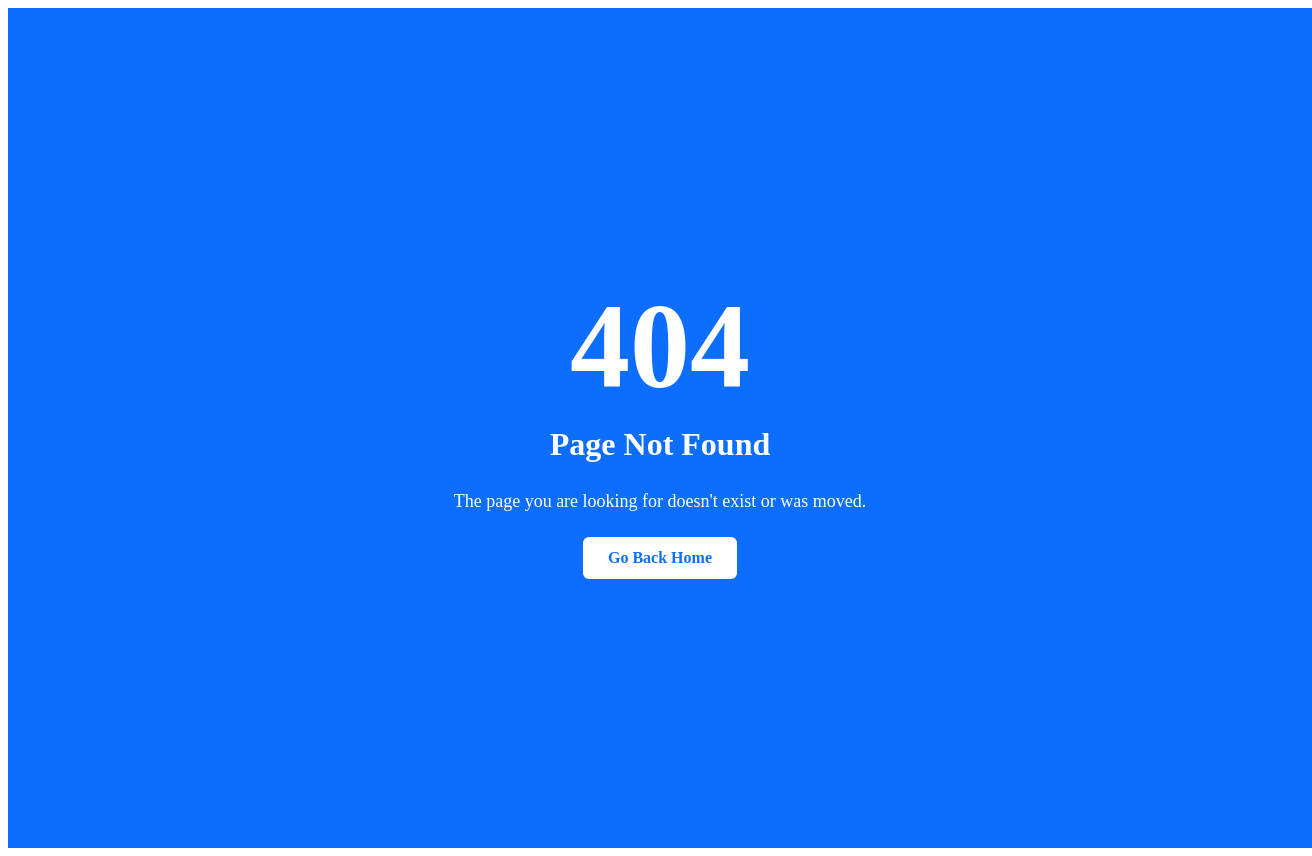
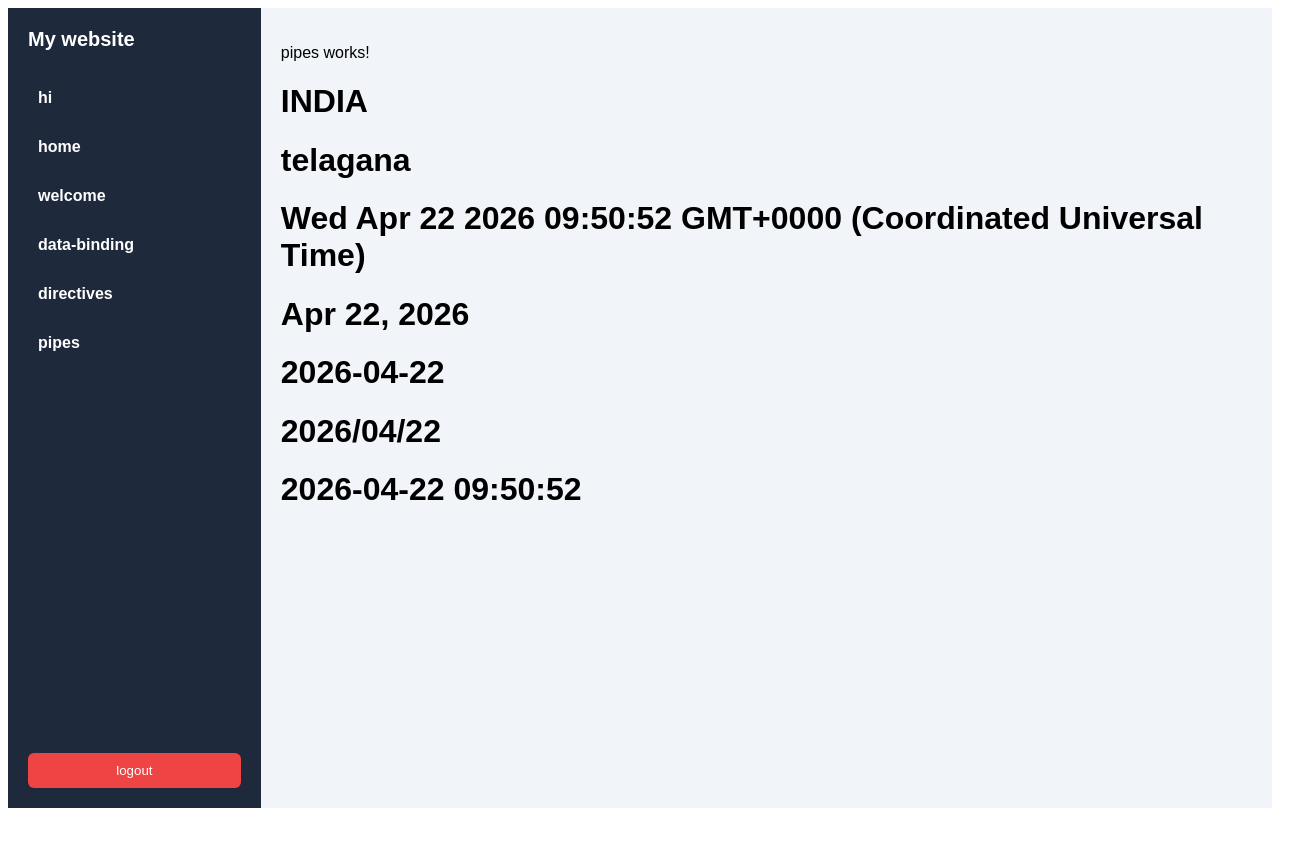
Before and after one commit to rapalliprasannareddy2022-commits/my-app2, an Angular app: page /dashboard/pipes in a window 1280 px wide. Before the commit this address had no page. Shown: the whole page, 1312 px wide, since content can reach past the window. After the commit the page ends 816 px from the top, so only its background shows below. Built offline with nearby package versions, Linux system fonts and the light colour scheme.

Commit message:
CON:pipes

```diff
--- a/src/app/app-routing.module.ts
+++ b/src/app/app-routing.module.ts
@@ -7,6 +7,7 @@
 import { WelcomeComponent } from './welcome/welcome.component';
 import { DataBindingComponent } from './data-binding/data-binding.component';
 import { DirectivesComponent } from './directives/directives.component';
+import { PipesComponent } from './pipes/pipes.component';
 
 const routes: Routes = [
   {path:'login',component:LoginComponent},
@@ -14,7 +15,8 @@
     {path:'home',component:HomeComponent},
     {path:'welcome',component:WelcomeComponent},
     {path:'data-binding',component:DataBindingComponent},
-    {path:'directives',component:DirectivesComponent}
+    {path:'directives',component:DirectivesComponent},
+    {path:'pipes',component:PipesComponent}
   ]},
   {path:'**',component:PageNotFoundComponent}
 ];
--- a/src/app/app.module.ts
+++ b/src/app/app.module.ts
@@ -11,6 +11,7 @@
 import { DataBindingComponent } from './data-binding/data-binding.component';
 import { FormsModule } from '@angular/forms';
 import { DirectivesComponent } from './directives/directives.component';
+import { PipesComponent } from './pipes/pipes.component';
 
 @NgModule({
   declarations: [
@@ -21,7 +22,8 @@
     HomeComponent,
     WelcomeComponent,
     DataBindingComponent,
-    DirectivesComponent
+    DirectivesComponent,
+    PipesComponent
   ],
   imports: [
     BrowserModule,
--- a/src/app/dashbord/dashbord.component.html
+++ b/src/app/dashbord/dashbord.component.html
@@ -7,6 +7,7 @@
         <h1 routerLink="welcome">welcome</h1>
         <h1 routerLink="data-binding"> data-binding</h1>
          <h1 routerLink="directives">directives</h1>
+         <h1 routerLink="pipes">pipes</h1>
         <button routerLink="/login">logout</button>
     </div>
     <div class="right">
--- /dev/null
+++ b/src/app/pipes/pipes.component.html
@@ -0,0 +1,10 @@
+<p>pipes works!</p>
+<h1>{{country | uppercase}}</h1>
+<h1>{{state | lowercase}}</h1>
+
+<!-- DATE PIPE -->
+ <h1>{{now}}</h1>
+ <h1>{{now | date }}</h1>
+ <h1>{{now |date:'yyyy-MM-dd'}}</h1>
+ <h1>{{now | date:'yyyy/MM/dd'}}</h1>
+ <h1>{{now | date:'yyyy-MM-dd hh:mm:ss'}}</h1>
--- /dev/null
+++ b/src/app/pipes/pipes.component.ts
@@ -0,0 +1,14 @@
+import { Component } from '@angular/core';
+
+@Component({
+  selector: 'app-pipes',
+  templateUrl: './pipes.component.html',
+  styleUrls: ['./pipes.component.css']
+})
+export class PipesComponent {
+  country:string="india";
+  state:string="TELAGANA";
+  now:any= new Date();
+
+
+}
```
Also changed, not shown: src/app/pipes/pipes.component.css (added), 1 other file (tests, documents, lock files or other folders).
